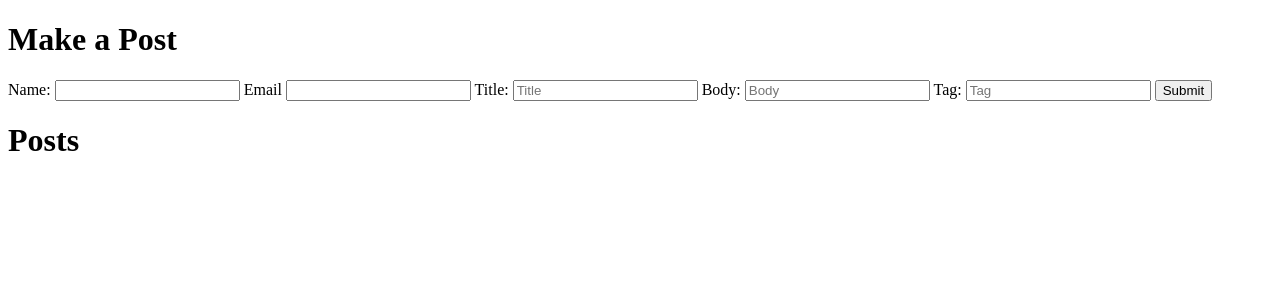
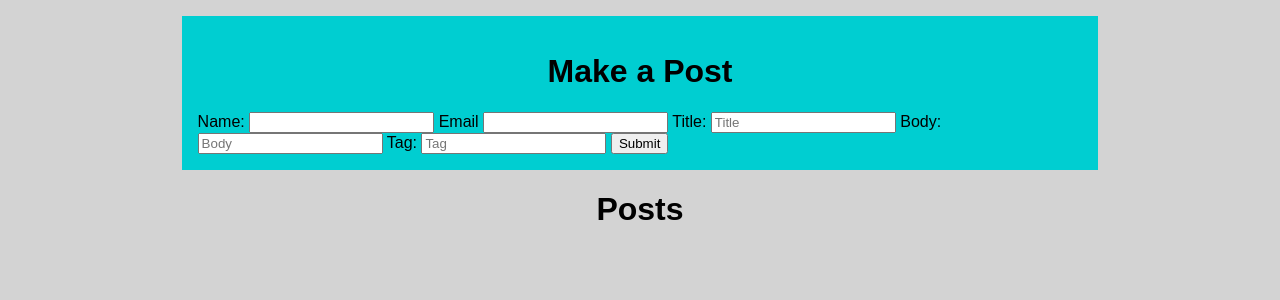
Before and after one commit to DevonHogencamp/OOPProgressCheck2, a PHP site: page / in a window 1280 px wide. Shown: the top 300 px of the page. Run offline with PHP 8.4, Linux system fonts and the light colour scheme; data that the repository does not hold is empty.

Commit message:
Finished CSS

```diff
--- a/index.php
+++ b/index.php
@@ -44,10 +44,11 @@
     <head>
         <meta charset="utf-8">
         <title>Blog</title>
+        <link rel="stylesheet" href="stylesheet.css" type="text/css">
     </head>
     <body>
-        <div>
-            <h1>Make a Post</h1>
+        <div class="form">
+            <center><h1>Make a Post</h1></center>
             <form action="index.php" method="post">
                 <label for="name">Name: </label>
                 <input type="text" name="name">
@@ -68,13 +69,14 @@
             </form>
         </div>
 
-        <div>
+        <center>
             <h1>Posts</h1>
-
-            <div>
+        </center>
+            <div class="container">
             <?php foreach ($rows as $row): ?>
-
+                <div class="post">
                     <h3>
+                        Title:
                         <?php
                             echo $row['title'];
                         ?>
@@ -82,6 +84,7 @@
 
                     <p>
                         <b>
+                            Name:
                              <?php
                                 echo $row['name'];
                              ?>
@@ -89,6 +92,7 @@
                     </p>
 
                     <p>
+                        Date:
                         <i>
                             <?php
                                 echo $row['date'];
@@ -97,6 +101,7 @@
                     </p>
 
                     <p>
+                        Body:
                         <?php
                             echo $row['body'];
                         ?>
@@ -116,8 +121,8 @@
 
                         <input type="submit" name="delete" value="delete">
                     </form>
+                </div>
             <?php endforeach ?>
-            </div>
         </div>
     </body>
 </html>
--- /dev/null
+++ b/stylesheet.css
@@ -0,0 +1,33 @@
+body {
+    background-color: #D3D3D3;
+    font-family: sans-serif;
+}
+
+h1{
+    margin-left: auto;
+    margin-right: auto;
+    width: 50%;
+}
+
+.form {
+    margin-left: auto;
+    margin-right: auto;
+    width: 70%;
+    background-color: #00CED1;
+    padding: 1em;
+    margin-top: 1em;
+    margin-bottom: 1em;
+}
+
+.container{
+    width: 45%;
+    margin-left: auto;
+    margin-right: auto;
+}
+
+.post{
+    margin: 2em;
+    background-color: #4B0082;
+    padding: 1em;
+    color: white;
+}
```
Lines whose indentation alone changed are shown as unchanged.
